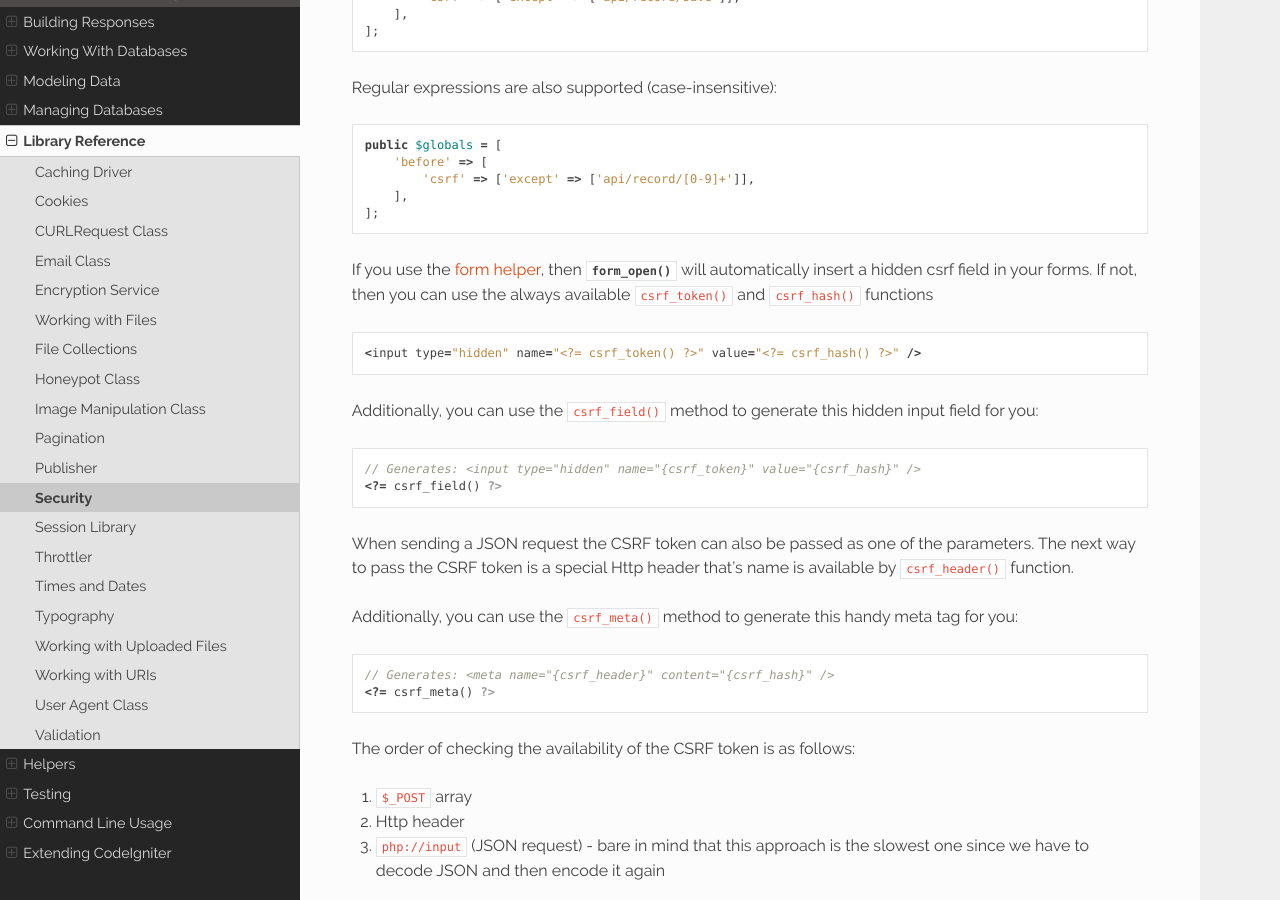
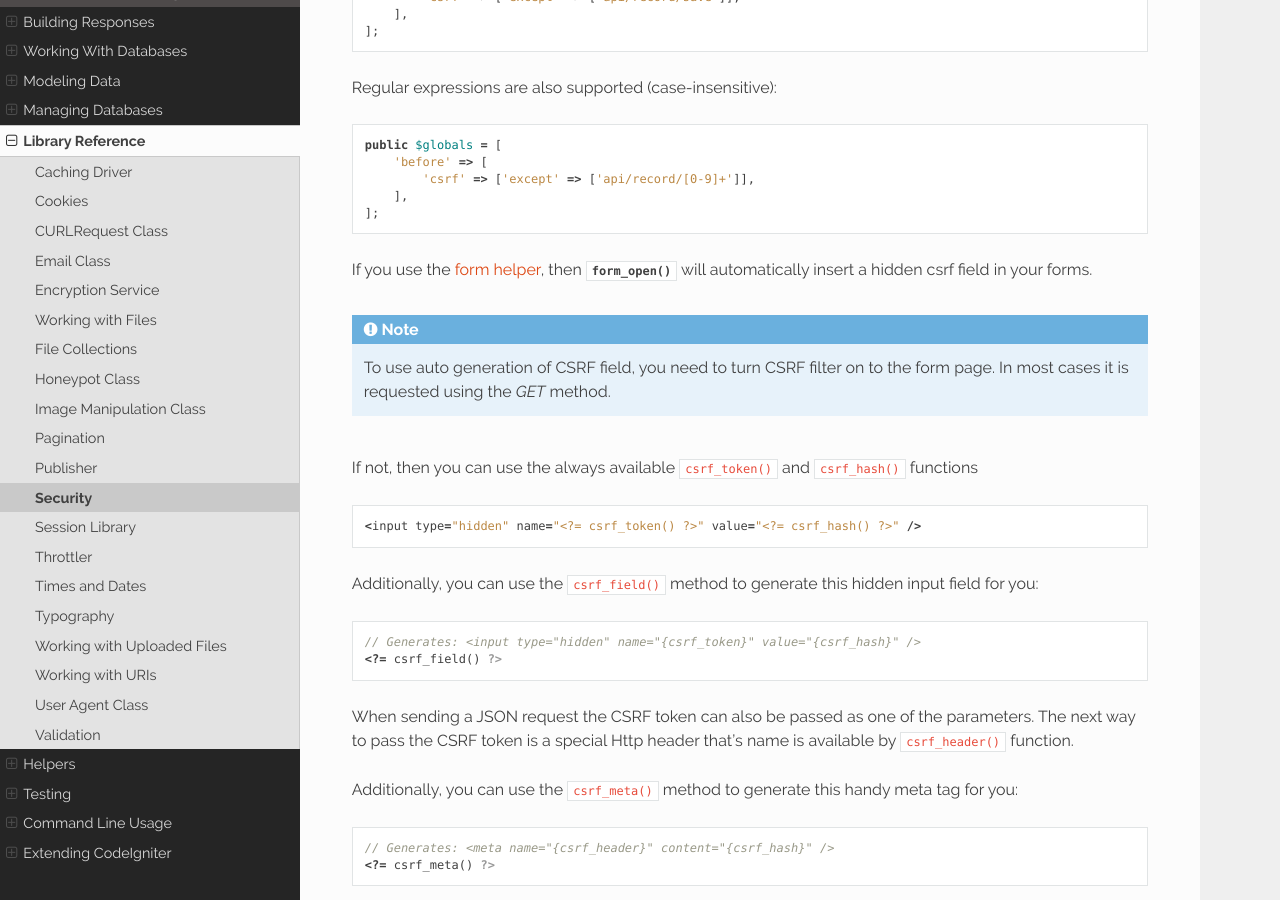
Before and after one commit to NEKOGET/ci4_user_guide_src, a Sphinx documentation site: the page built from source/libraries/security.rst, in a window 1280 px wide and 900 px high, scrolled down 993 px. Built offline with Sphinx 7.4.7 and the Read the Docs theme 2.0.0, drawn with Linux system fonts in a browser that asks for light colours.

Commit message:
docs: add note to CSRF filter and HTTP method

```diff
--- a/source/helpers/form_helper.rst
+++ b/source/helpers/form_helper.rst
@@ -104,6 +104,8 @@ The following functions are available:
 
             <form action="http://example.com/index.php/u/sign-up" method="post" accept-charset="utf-8">
             <input type="hidden" id="my-id" name="csrf_field" value="964ede6e0ae8a680f7b8eab69136717d" />
+
+        .. note:: To use auto generation of CSRF field, you need to turn CSRF filter on to the form page. In most cases it is requested using the `GET` method.
 
     **Adding Hidden Input Fields**
 
--- a/source/libraries/security.rst
+++ b/source/libraries/security.rst
@@ -53,7 +53,12 @@ Regular expressions are also supported (case-insensitive)::
 
 If you use the :doc:`form helper <../helpers/form_helper>`, then
 :func:`form_open()` will automatically insert a hidden csrf field in
-your forms. If not, then you can use the always available ``csrf_token()``
+your forms.
+
+.. note:: To use auto generation of CSRF field, you need to turn CSRF filter on to the form page.
+    In most cases it is requested using the `GET` method.
+
+If not, then you can use the always available ``csrf_token()``
 and ``csrf_hash()`` functions
 ::
 
```
